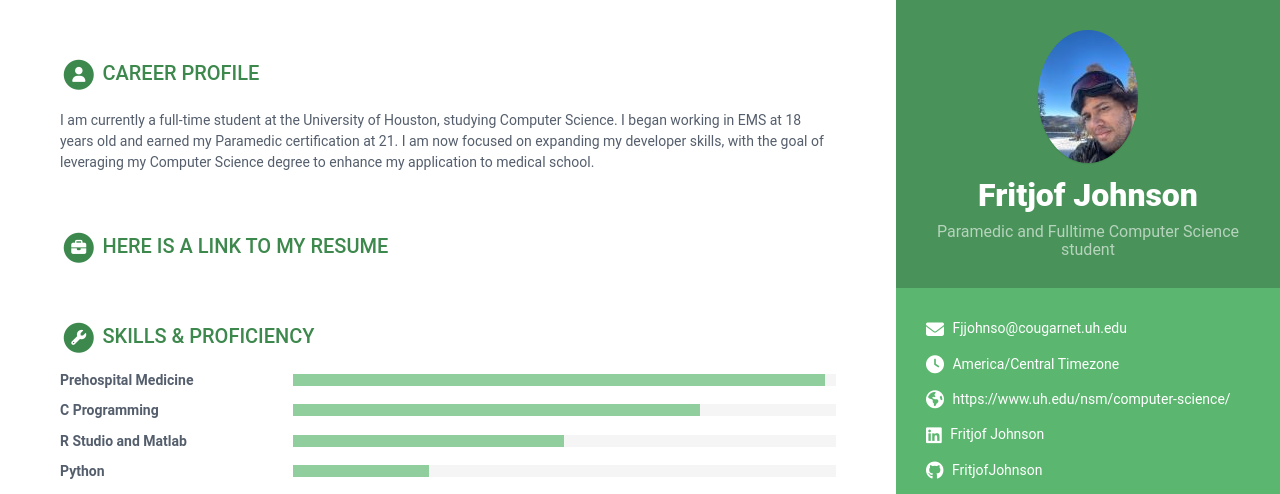
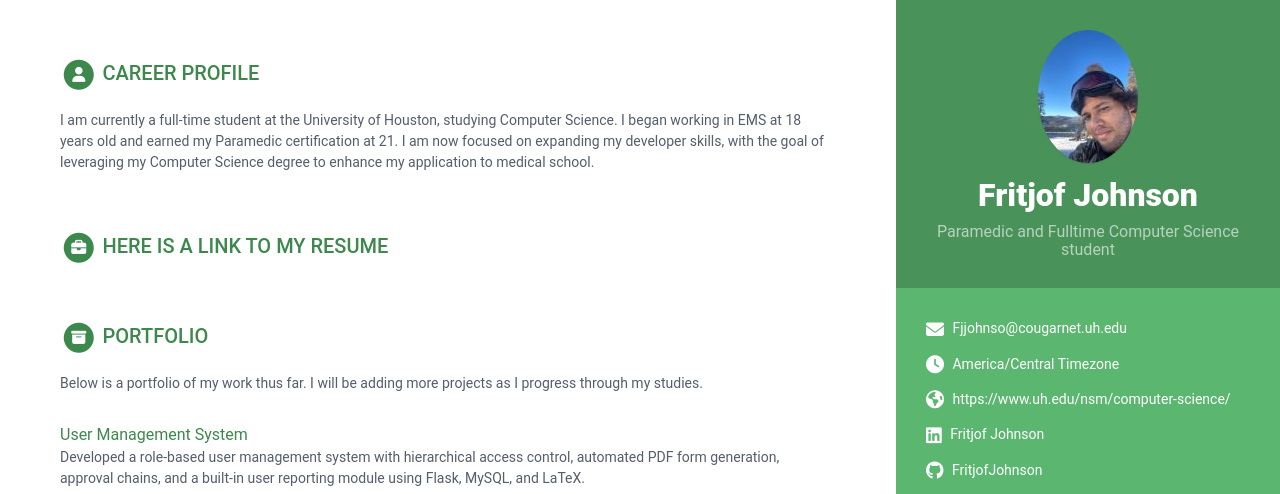
Before and after one commit to FritjofJohnson/fritjofjohnson.github.io, a Jekyll site: the page built from print.html, in a window 1280 px wide. Shown: the top 494 px of the page. Built offline with Jekyll 4.4.1, drawn with Linux system fonts in a browser that asks for light colours.

Commit message:
Added project

```diff
--- a/_data/data.yml
+++ b/_data/data.yml
@@ -103,5 +103,14 @@ skills:
       - name: HTML/CSS
         level: 25%
 
+projects:
+  title: Portfolio
+  intro: >
+    Below is a portfolio of my work thus far. I will be adding more projects as I progress through my studies.
+  assignments:
+    - title: User Management System
+      video: "https://www.youtube.com/embed/RSW39DPXX4g"
+      repo: "https://github.com/Itaho/Project-01-COSC4353"
+      tagline: Developed a role-based user management system with hierarchical access control, automated PDF form generation, approval chains, and a built-in user reporting module using Flask, MySQL, and LaTeX.
 
 footer: >
--- a/_includes/projects.html
+++ b/_includes/projects.html
@@ -18,19 +18,23 @@
 
   {% for project in projects.assignments %}
   <div class="item">
-
     <span class="project-title">
-        {% if project.link %}
-        <a href="{{ project.link }}" target="_blank">{{ project.title }}</a>
-        {% else %}
       {{ project.title }}
-        {% endif %}
     </span>
 
     {% if project.tagline %}
-      - <span class="project-tagline">{{ project.tagline }}</span>
+    <p class="project-tagline">{{ project.tagline }}</p>
     {% endif %}
 
+    {% if project.video %}
+    <div class="video-container" style="margin-top: 10px;">
+      <iframe width="560" height="315" src="{{ project.video }}" frameborder="0" allowfullscreen></iframe>
+    </div>
+    {% endif %}
+
+    {% if project.repo %}
+    <p><a href="{{ project.repo }}" target="_blank">View Code on GitHub</a></p>
+    {% endif %}
   </div><!--//item-->
 {% endfor %}
 
```
Lines whose indentation alone changed are shown as unchanged.
